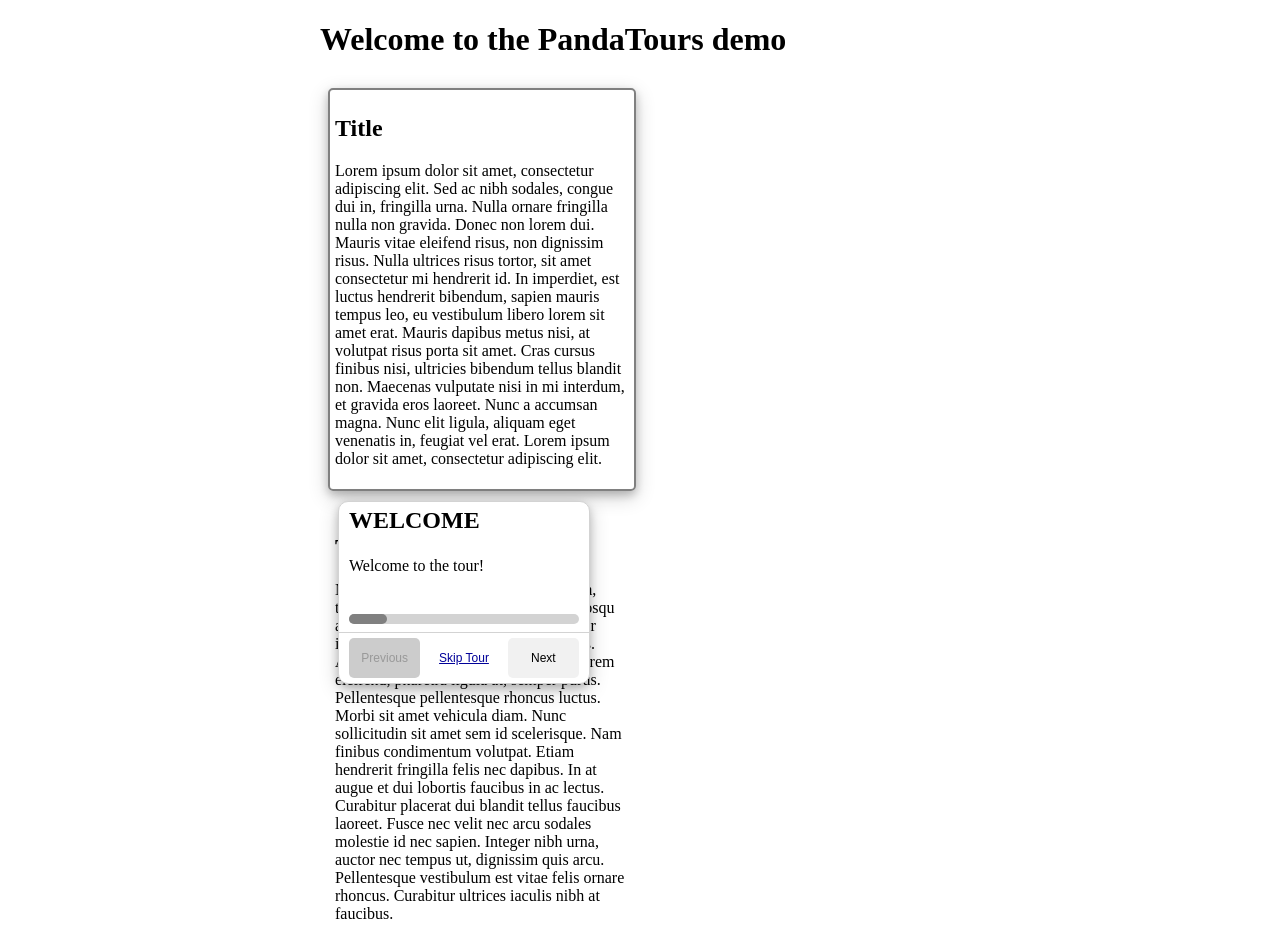
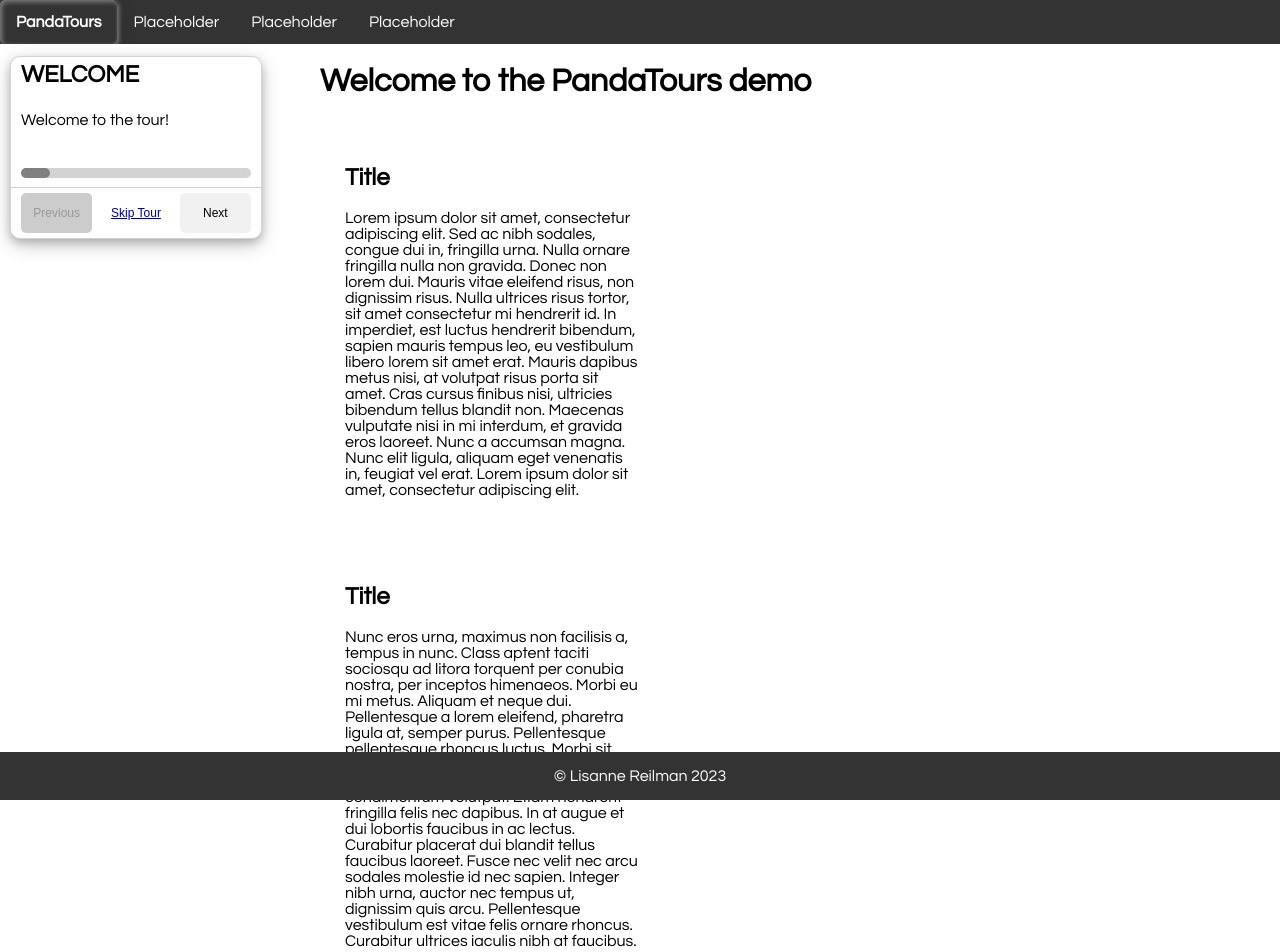
Before and after one commit to HyperPandax/PandaTours, a website built with Vite: page index.html in a window 1280 px wide. Shown: the top 952 px of the page. Built offline with nearby package versions, Linux system fonts and the light colour scheme.

Commit message:
changed html for more testing options

```diff
--- a/JS/style.css
+++ b/JS/panda-tours-style.css
@@ -23,9 +23,8 @@
 }
 
 .highlight {
-  border: 2px solid gray;
-  margin: 8px !important;
-  box-shadow: 0 4px 8px 0 rgba(0, 0, 0, 0.2), 0 6px 20px 0 rgba(0, 0, 0, 0.19);
+  box-shadow: 2px 2px 5px gray, 2px 2px 5px gray inset,
+    0 4px 8px 0 rgba(0, 0, 0, 0.2), 0 6px 20px 0 rgba(0, 0, 0, 0.19);
   border-radius: 5px;
   z-index: 9998;
 }
--- a/index.html
+++ b/index.html
@@ -4,44 +4,50 @@
 	<meta charset="utf-8">
 	<meta name="viewport" content="width=device-width, initial-scale=1">
 	<title>PandaTours</title>
-    <link rel="stylesheet" href="./JS/style.css"/>
-	<style type="text/css">
-		body{
-			margin: 0 auto;
-			max-width: 100%;
-			width: 50%;
-		}
-	</style>
+    <link rel="stylesheet" href="style.css"/>
+    <link rel="stylesheet" href="./JS/panda-tours-style.css"/>
 </head>
 <body>
+    <nav>
+    <ul>
+        <li><a href="index.html"  data-title="WELCOME" data-intro="Welcome to the tour!"><b>PandaTours</b></a></li>
+        <li><a href="">Placeholder</a></li>
+        <li><a href="">Placeholder</a></li>
+        <li><a href="">Placeholder</a></li>
+      </ul>
+    </nav>
+    <div id="content">
         <div>
             <h1>Welcome to the PandaTours demo</h1>
         </div>
-    <div style="width: 46%; height: 50%;  float:left; margin:10px; position: relative; padding:5px;" data-title="WELCOME" data-intro="Welcome to the tour!">
+        <div class="containerA" data-intro="step 2">
             <h2>Title</h2>
             <p>Lorem ipsum dolor sit amet, consectetur adipiscing elit. Sed ac nibh sodales, congue dui in, fringilla urna. Nulla ornare fringilla nulla non gravida. Donec non lorem dui. Mauris vitae eleifend risus, non dignissim risus. Nulla ultrices risus tortor, sit amet consectetur mi hendrerit id. In imperdiet, est luctus hendrerit bibendum, sapien mauris tempus leo, eu vestibulum libero lorem sit amet erat. Mauris dapibus metus nisi, at volutpat risus porta sit amet. Cras cursus finibus nisi, ultricies bibendum tellus blandit non. Maecenas vulputate nisi in mi interdum, et gravida eros laoreet. Nunc a accumsan magna. Nunc elit ligula, aliquam eget venenatis in, feugiat vel erat. Lorem ipsum dolor sit amet, consectetur adipiscing elit.</p>
         </div>
-    <div style="width: 46%; height: 50%; float:left; margin:10px;position: relative;padding:5px; " data-intro="Another step">
+        <div class="containerA" data-intro="step 3">
             <h2>Title</h2>
             <p>Nunc eros urna, maximus non facilisis a, tempus in nunc. Class aptent taciti sociosqu ad litora torquent per conubia nostra, per inceptos himenaeos. Morbi eu mi metus. Aliquam et neque dui. Pellentesque a lorem eleifend, pharetra ligula at, semper purus. Pellentesque pellentesque rhoncus luctus. Morbi sit amet vehicula diam. Nunc sollicitudin sit amet sem id scelerisque. Nam finibus condimentum volutpat. Etiam hendrerit fringilla felis nec dapibus. In at augue et dui lobortis faucibus in ac lectus. Curabitur placerat dui blandit tellus faucibus laoreet. Fusce nec velit nec arcu sodales molestie id nec sapien. Integer nibh urna, auctor nec tempus ut, dignissim quis arcu. Pellentesque vestibulum est vitae felis ornare rhoncus. Curabitur ultrices iaculis nibh at faucibus.</p>
         </div>
-     <div style="width: 95%; height: 50%; float:left; margin:10px;position: relative; padding:5px;" data-intro="Another step">
+        <div class="containerB" data-intro="step 4">
             <h2>Title</h2>
             <p>Nunc eros urna, maximus non facilisis a, tempus in nunc. Class aptent taciti sociosqu ad litora torquent per conubia nostra, per inceptos himenaeos. Morbi eu mi metus. Aliquam et neque dui. Pellentesque a lorem eleifend, pharetra ligula at, semper purus. Pellentesque pellentesque rhoncus luctus. Morbi sit amet vehicula diam. Nunc sollicitudin sit amet sem id scelerisque. Nam finibus condimentum volutpat. Etiam hendrerit fringilla felis nec dapibus. In at augue et dui lobortis faucibus in ac lectus. Curabitur placerat dui blandit tellus faucibus laoreet. Fusce nec velit nec arcu sodales molestie id nec sapien. Integer nibh urna, auctor nec tempus ut, dignissim quis arcu. Pellentesque vestibulum est vitae felis ornare rhoncus. Curabitur ultrices iaculis nibh at faucibus.</p>
         </div>
-    <div style="width: 46%; height: 50%;  float:left; margin:10px; position: relative; padding:5px;"  data-title="WELCOME" data-intro="Welcome to the tour!">
+        <div class="containerA" data-title="Lorem ipsum" data-intro="step 5">
             <h2>Title</h2>
             <p>Lorem ipsum dolor sit amet, consectetur adipiscing elit. Sed ac nibh sodales, congue dui in, fringilla urna. Nulla ornare fringilla nulla non gravida. Donec non lorem dui. Mauris vitae eleifend risus, non dignissim risus. Nulla ultrices risus tortor, sit amet consectetur mi hendrerit id. In imperdiet, est luctus hendrerit bibendum, sapien mauris tempus leo, eu vestibulum libero lorem sit amet erat. Mauris dapibus metus nisi, at volutpat risus porta sit amet. Cras cursus finibus nisi, ultricies bibendum tellus blandit non. Maecenas vulputate nisi in mi interdum, et gravida eros laoreet. Nunc a accumsan magna. Nunc elit ligula, aliquam eget venenatis in, feugiat vel erat. Lorem ipsum dolor sit amet, consectetur adipiscing elit.</p>
         </div>
-    <div style="width: 46%; height: 50%; float:left; margin:10px;position: relative;padding:5px; " data-intro="Another step">
+        <div class="containerA" data-intro="step 6">
             <h2>Title</h2>
             <p>Nunc eros urna, maximus non facilisis a, tempus in nunc. Class aptent taciti sociosqu ad litora torquent per conubia nostra, per inceptos himenaeos. Morbi eu mi metus. Aliquam et neque dui. Pellentesque a lorem eleifend, pharetra ligula at, semper purus. Pellentesque pellentesque rhoncus luctus. Morbi sit amet vehicula diam. Nunc sollicitudin sit amet sem id scelerisque. Nam finibus condimentum volutpat. Etiam hendrerit fringilla felis nec dapibus. In at augue et dui lobortis faucibus in ac lectus. Curabitur placerat dui blandit tellus faucibus laoreet. Fusce nec velit nec arcu sodales molestie id nec sapien. Integer nibh urna, auctor nec tempus ut, dignissim quis arcu. Pellentesque vestibulum est vitae felis ornare rhoncus. Curabitur ultrices iaculis nibh at faucibus.</p>
         </div>
-     <div style="width: 95%; height: 50%; float:left; margin:10px;position: relative; padding:5px;" data-intro="Another step">
+        <div class="containerB" data-intro="step 7">
             <h2>Title</h2>
             <p>Nunc eros urna, maximus non facilisis a, tempus in nunc. Class aptent taciti sociosqu ad litora torquent per conubia nostra, per inceptos himenaeos. Morbi eu mi metus. Aliquam et neque dui. Pellentesque a lorem eleifend, pharetra ligula at, semper purus. Pellentesque pellentesque rhoncus luctus. Morbi sit amet vehicula diam. Nunc sollicitudin sit amet sem id scelerisque. Nam finibus condimentum volutpat. Etiam hendrerit fringilla felis nec dapibus. In at augue et dui lobortis faucibus in ac lectus. Curabitur placerat dui blandit tellus faucibus laoreet. Fusce nec velit nec arcu sodales molestie id nec sapien. Integer nibh urna, auctor nec tempus ut, dignissim quis arcu. Pellentesque vestibulum est vitae felis ornare rhoncus. Curabitur ultrices iaculis nibh at faucibus.</p>
         </div>
-
-	<script src="./JS/main.js" type="module"></script>
+    </div>
+    <footer>
+        <p data-intro="kijk een footer met copyright">&#169; Lisanne Reilman 2023</p>
+    </footer>
+	<script src="./JS/panda-tours-main.js" type="module"></script>
 </body>
 </html>
--- /dev/null
+++ b/style.css
@@ -0,0 +1,64 @@
+body {
+  margin: 0 auto;
+  max-width: 100%;
+  width: 100%;
+  font-family: "Century Gothic", Arial, Helvetica, sans-serif !important;
+}
+
+nav {
+  width: 100%;
+}
+ul {
+  list-style-type: none;
+  margin: 0;
+  padding: 0;
+  overflow: hidden;
+  background-color: #333;
+}
+
+li {
+  float: left;
+}
+
+li a {
+  display: block;
+  color: white;
+  text-align: center;
+  padding: 14px 16px;
+  text-decoration: none;
+}
+
+/* Change the link color to #111 (black) on hover */
+li a:hover {
+  background-color: #111;
+}
+#content {
+  width: 50%;
+  margin: 0 auto;
+}
+.containerA {
+  width: 46%;
+  height: 50%;
+  float: left;
+  margin: 10px;
+  position: relative;
+  padding: 15px;
+}
+.containerB {
+  width: 95%;
+  height: 50%;
+  float: left;
+  margin: 10px;
+  position: relative;
+  padding: 15px;
+}
+
+footer {
+  position: fixed;
+  left: 0;
+  bottom: 0;
+  width: 100%;
+  background-color: #333;
+  color: white;
+  text-align: center;
+}
```
Also changed, not shown: JS/panda-tours-main.js (renamed from JS/main.js). Lines whose indentation alone changed are shown as unchanged.
